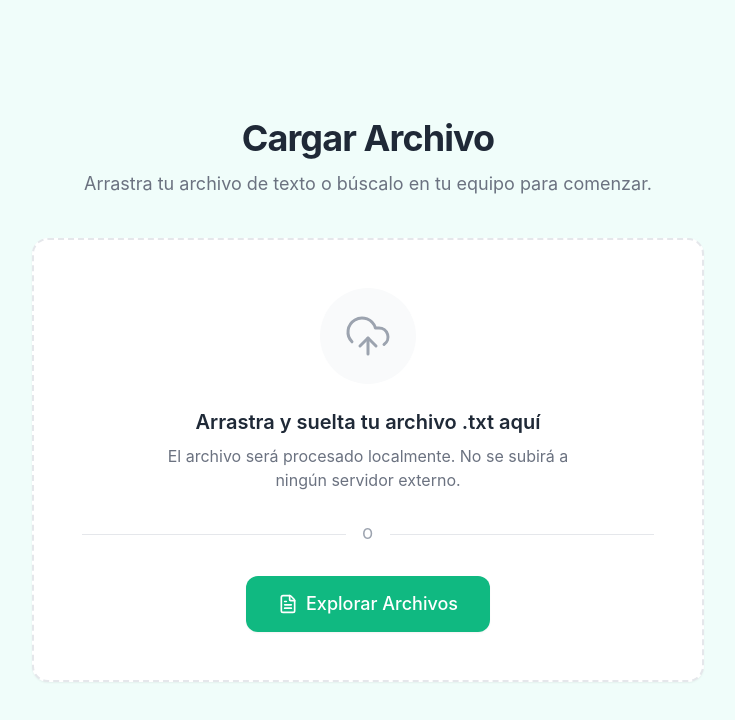
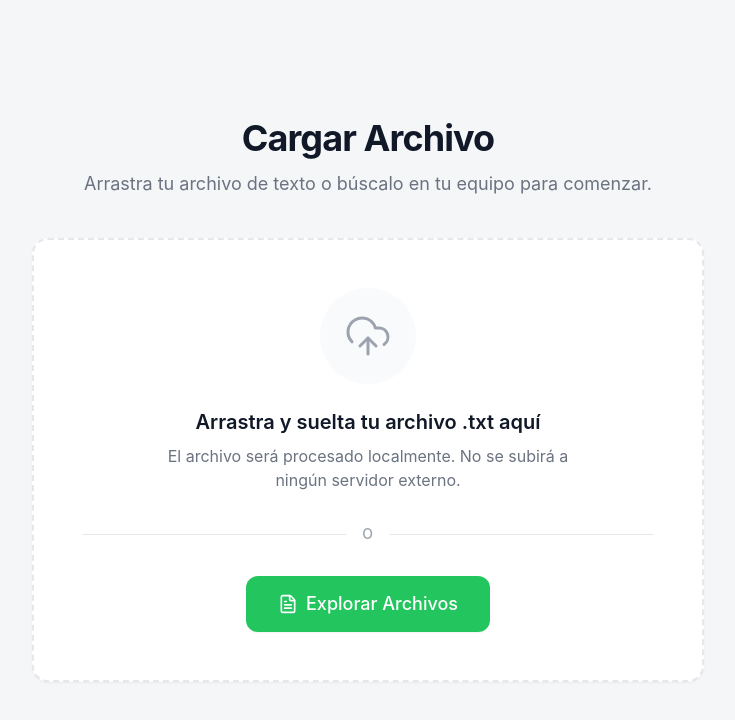
Before and after one commit to ffacu/TPM-TIyC, a React (Vite) app in the folder tpm-tiyc/: page / in a window 1280 px wide. Shown: the top 720 px of the page, without its empty margins (272-1007 px from the left). Built offline with nearby package versions, Linux system fonts and the light colour scheme.

Commit message:
UI back color modified

```diff
--- a/tpm-tiyc/src/App.css
+++ b/tpm-tiyc/src/App.css
@@ -4,13 +4,13 @@
 
 @layer base {
   :root {
-    --color-primary: #10b981; /* Emerald 500 for success/protect */
-    --color-primary-hover: #059669; /* Emerald 600 */
-    --color-secondary: #3b82f6; /* Blue 500 for unprotect */
-    --color-secondary-hover: #2563eb; /* Blue 600 */
-    --color-background: #f0fdfa; /* Teal 50 for light mode corporate */
-    --color-card: #ffffff;
-    --color-text-main: #1f2937; /* Gray 800 */
+    --color-primary: #22c55e; /* Green 500 for success/protect */
+    --color-primary-hover: #16a34a; /* Green 600 */
+    --color-secondary: #4f46e5; /* Indigo 600 for brand/unprotect */
+    --color-secondary-hover: #4338ca; /* Indigo 700 */
+    --color-background: #f4f6f8; /* Soft light gray for dashboard background */
+    --color-card: #ffffff; /* White cards */
+    --color-text-main: #111827; /* Gray 900 */
     --color-text-muted: #6b7280; /* Gray 500 */
   }
 
```
